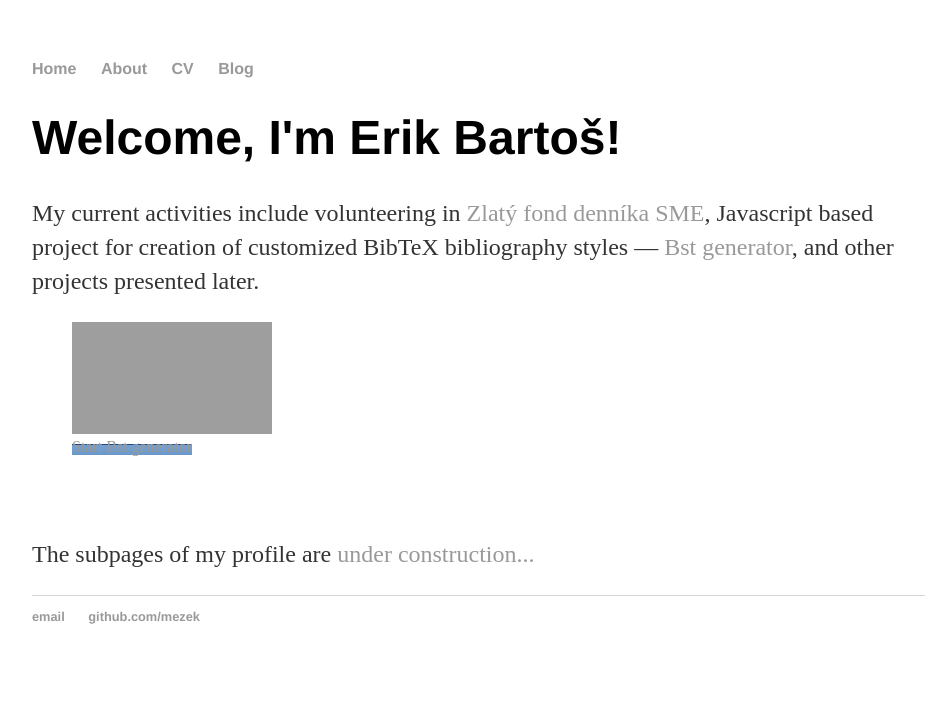
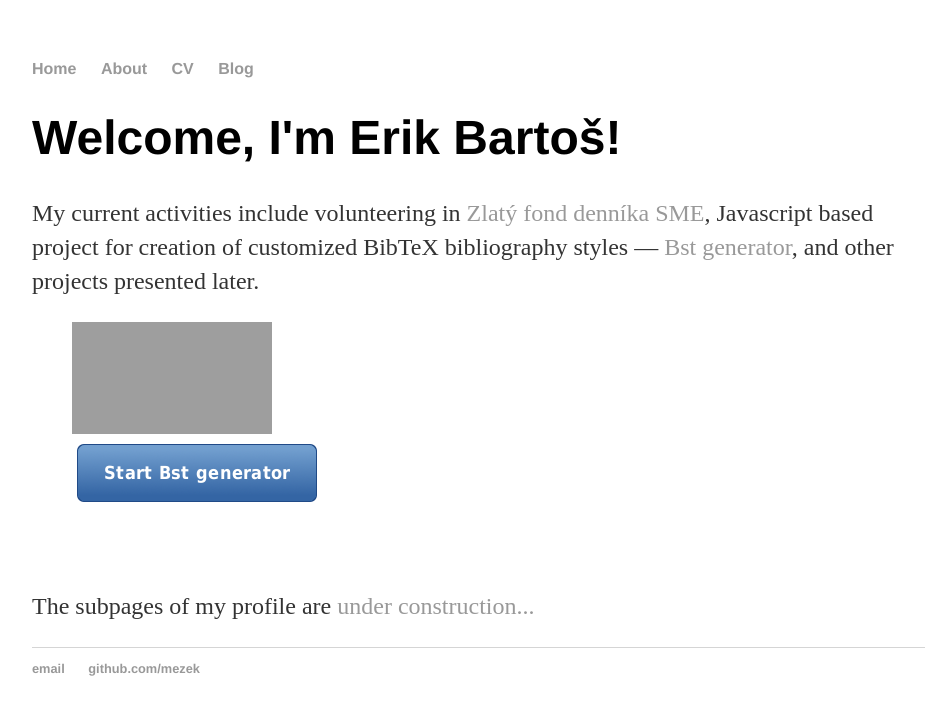
Before and after one commit to Mezek/mezek.github.io, a Jekyll site: the page built from index.html, in a window 1280 px wide. Shown: the top 715 px of the page, without its empty margins (160-1085 px from the left). Built offline with Jekyll 4.4.1, drawn with Linux system fonts in a browser that asks for light colours; grey boxes are pictures that could not be loaded.

Commit message:
Update main.css

```diff
--- a/css/main.css
+++ b/css/main.css
@@ -39,8 +39,13 @@ ul.posts {
     font-size: 1.5em;
 }
 
-ul.posts li, ul.projects li {
+ul.posts li {
     list-style: none;
+}
+
+ul.projects li {
+    list-style: none;
+    display: inline;
 }
 
 
@@ -49,7 +54,7 @@ ul.posts li, ul.projects li {
 a#start-bst-link
 {
 	/*margin: auto;*/
-	/*display: block;*/
+	display: block;
 	width: 250px;
 	height: 70px;
 	background: url("../images/content/start_bst.png") top;
```
